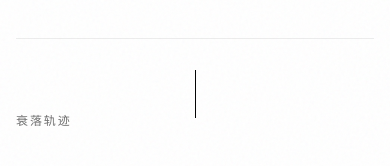
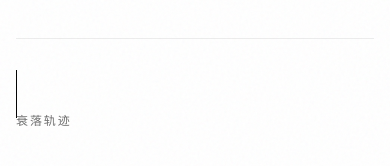
Before and after one commit to yellowlix/career-graveyard-art, a Next.js app: page /career/architectural-drafter in a window 390 px wide. Shown: the part 378-544 px from the top of the page. Built offline with nearby package versions, Linux system fonts and the light colour scheme.

Commit message:
fix(detail): keep header rule marker left-aligned under 1280px
Remove tablet/mobile override that centered .detail-header__marker on the horizontal rule.

Co-authored-by: yellowlix <yellowlix@users.noreply.github.com>

```diff
--- a/src/app/globals.css
+++ b/src/app/globals.css
@@ -2172,11 +2172,6 @@ body[data-page="about"] .site-footer {
     justify-items: start;
   }
 
-  .detail-header__rule .detail-header__marker {
-    left: 50%;
-    transform: translateX(-50%);
-  }
-
   .factor-grid,
   .method-grid,
   .info-grid,
```
